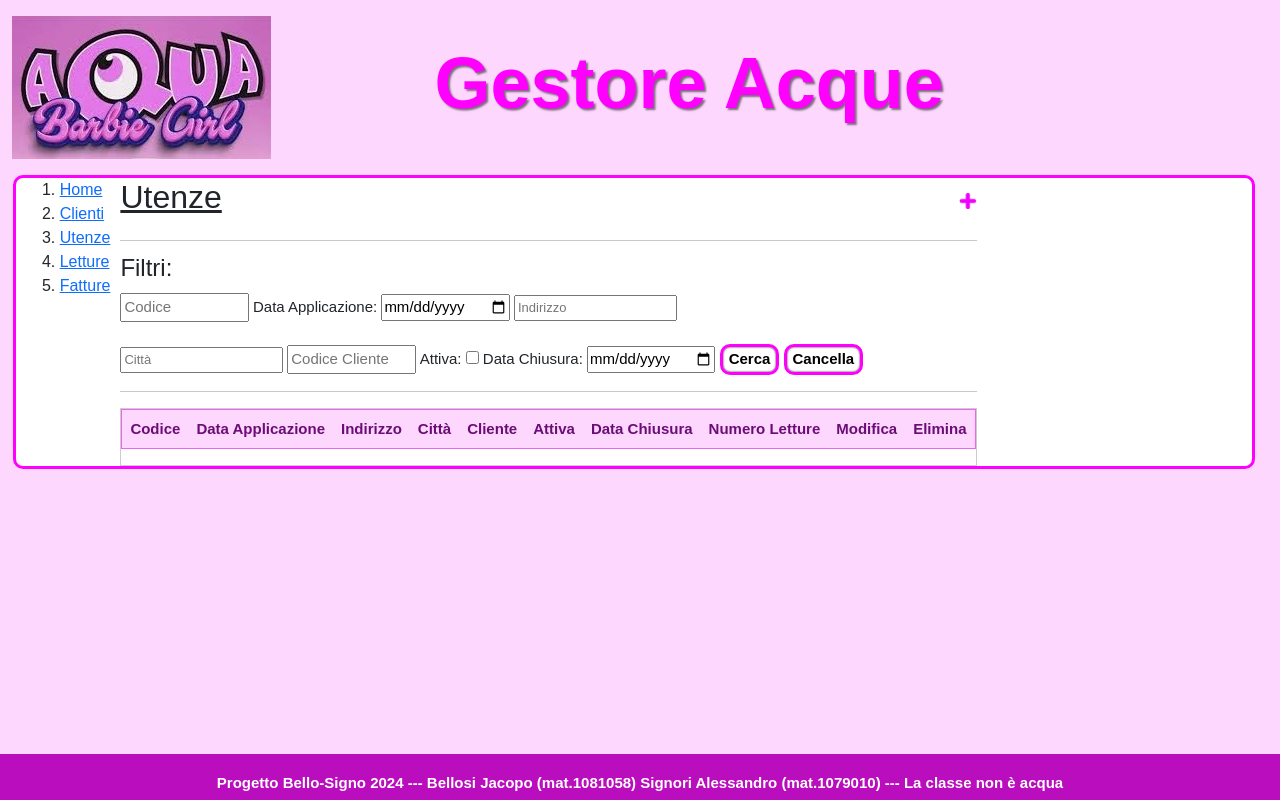
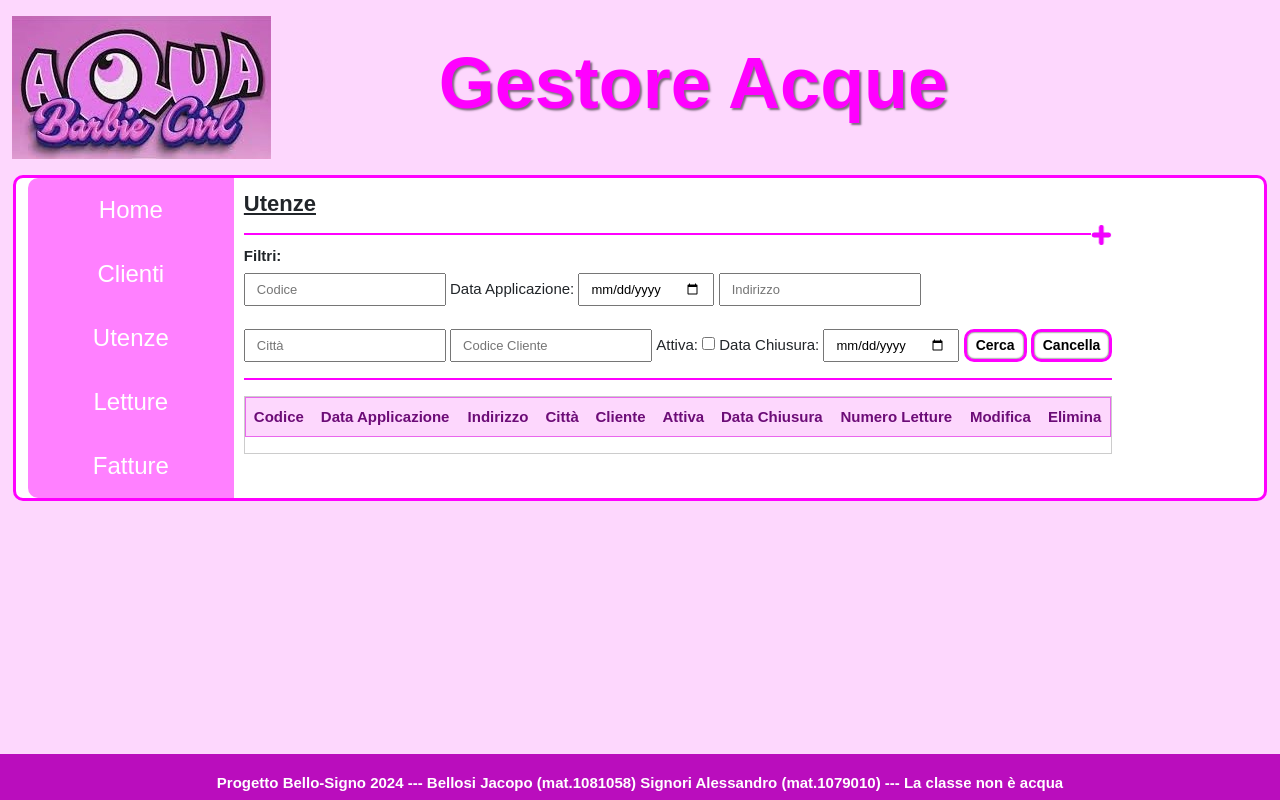
Before and after one commit to jacopobellosi/ProgettiProgrammazioneWeb, a Django app: page /utenza/ in a window 1280 px wide. Run offline with Django 5.2, Linux system fonts and the light colour scheme; data that the repository does not hold is empty.

Commit message:
Conversione form
Adattamento a Bootstrap delle form di tutte le pagine (eccezione Utenze per errore riscontrato)

```diff
--- a/progetto_2/parte_2/static/css/stile.css
+++ b/progetto_2/parte_2/static/css/stile.css
@@ -1,6 +1,6 @@
 @charset "utf-8";
 
-html {
+/*html {
 	height: 100%;
 }
 
@@ -9,7 +9,7 @@ body {
 	height: auto;
 	width: 99%;
 	font-family: Arial, sans-serif;
-}
+}*/
 
 /*Cancellazione*/
 .sfondoErr {
@@ -191,15 +191,15 @@ a:hover {
 */
 
 /*titoli contenuto*/
-.divTitolo {
+/*.divTitolo {
 	display: flex;
 	justify-content: space-between;
 	align-items: center;
-}
+}*/
 
-h2 {
+/*h2 {
 	text-decoration: underline;
-}
+}*/
 
 .iconaPiu {
 	width: 2.5%;
@@ -211,25 +211,25 @@ h2 {
 	filter: hue-rotate(352deg) brightness(0.8);
 }
 
-hr {
+/*hr {
 	border-color: magenta;
 }
-
+*/
 h3 {
 	margin-top: 12px;
 	margin-bottom: 7px;
 }
 
-h4 {
+/*h4 {
 	margin-top: -3px;
 	margin-bottom: 10px;
-}
+}*/
 
 .msg {
 	text-align: center;
 }
 
-/*input*/
+/*input
 input[type="text"] {
 	font-size: 13px;
 	width: 19%;
@@ -267,7 +267,7 @@ input[type="button"]:hover {
 	border-color: darkmagenta;
 	color: white;
 	text-shadow: -0.8px 0 black, 0 0.8px black, 0.8px 0 black, 0 -0.8px black;
-}
+}*/
 
 /*tabelle*/
 td {
--- a/progetto_2/parte_2/static/css/stile_custom.css
+++ b/progetto_2/parte_2/static/css/stile_custom.css
@@ -1,3 +1,14 @@
+/*html {
+	height: 100%;
+}*/
+
+body {
+	background-color: #fdd7fd;
+	/*height: auto;
+	width: 99%;*/
+	font-family: Arial, sans-serif;
+}
+
 /*header*/
 #h1Title {
     font-weight: bold;
@@ -73,6 +84,70 @@
     font-size: 14px;
 }
 
+h2 {
+    font-size: 22px;
+    font-weight: bold;
+    text-decoration: underline;
+    padding-top: 13px;
+}
+
+hr {
+	background-color: magenta;
+    height: 1.5px;
+    opacity: 1;
+}
+
+hr:not([size]) {
+    height: 1.5px;
+}
+
+h4 {
+    margin-top: -4px;
+    font-size: 15px;
+    font-weight: bold;
+}
+
+/*tabelle e filtri*/
+input[type="text"],
+input[type="date"],
+input[type="number"] {
+    font-size: 13px !important;
+    padding: 5px 11px;
+}
+
+input[type="submit"],
+input[type="button"] {
+    font-size: 14px !important;
+    padding: 3px 9px !important;
+
+    background-color: magenta;
+	border-color: magenta;
+	color: black;
+	font-weight: bold;
+	background-color: transparent;
+	border-radius: 10px;
+	border: 3px solid magenta;
+	box-shadow: inset 0 0 2px rgba(0, 0, 0, 1);
+	transition: background-color 0.3s, border-color 0.3s;
+}
+
+input[type="submit"]:hover,
+input[type="button"]:hover {
+	background-color: darkmagenta;
+	border-color: darkmagenta;
+	color: white;
+	text-shadow: -0.8px 0 black, 0 0.8px black, 0.8px 0 black, 0 -0.8px black;
+}
+
+.custom-row-break {
+    margin-bottom: -15px;
+}
+
+.custom-column-spacing {
+    margin-right: -55px;
+    padding-top: 4.5px;
+}
+
 /*footer*/
 .footerText {
     font-size: 15px;
--- a/progetto_2/parte_2/templates/Extra/nav.html
+++ b/progetto_2/parte_2/templates/Extra/nav.html
@@ -1,9 +1,19 @@
-<nav>
-    <ol>
-        <li><a href="{% url 'home' %}">Home</a></li>
-        <li><a href="{% url 'cliente' %}">Clienti</a></li>
-        <li><a href="{% url 'utenza' %}">Utenze</a></li>
-        <li><a href="{% url 'lettura' %}">Letture</a></li>
-        <li><a href="{% url 'fattura' %}">Fatture</a></li>
-    </ol>
+<nav class="navbar navbar-expand-lg col-lg-2 col-md-2 col-sm-12">
+    <ul class="navbar-nav flex-column">
+        <li class="nav-item">
+            <a class="nav-link" href="{% url 'home' %}">Home</a>
+        </li>
+        <li class="nav-item">
+            <a class="nav-link" href="{% url 'cliente' %}">Clienti</a>
+        </li>
+        <li class="nav-item">
+            <a class="nav-link" href="{% url 'utenza' %}">Utenze</a>
+        </li>
+        <li class="nav-item">
+            <a class="nav-link" href="{% url 'lettura' %}">Letture</a>
+        </li>
+        <li class="nav-item">
+            <a class="nav-link" href="{% url 'fattura' %}">Fatture</a>
+        </li>
+    </ul>
 </nav>
```
Also changed, not shown: progetto_2/parte_2/templates/cliente.html (+34 -12 lines), progetto_2/parte_2/templates/fattura.html (+36 -11 lines), progetto_2/parte_2/templates/lettura.html (+44 -16 lines).
